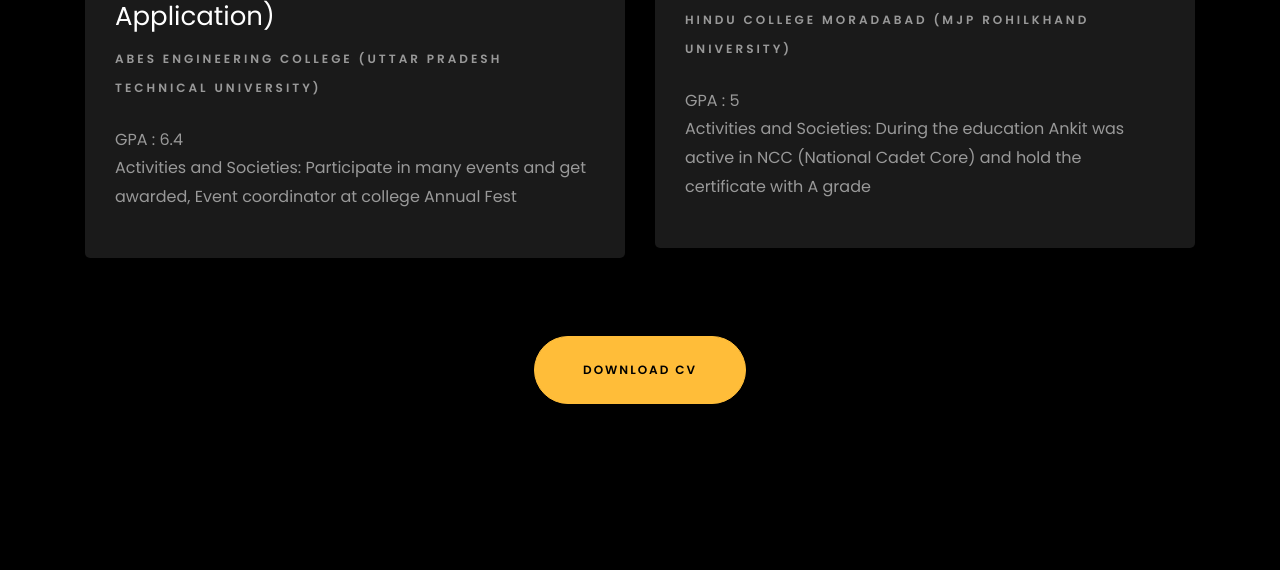
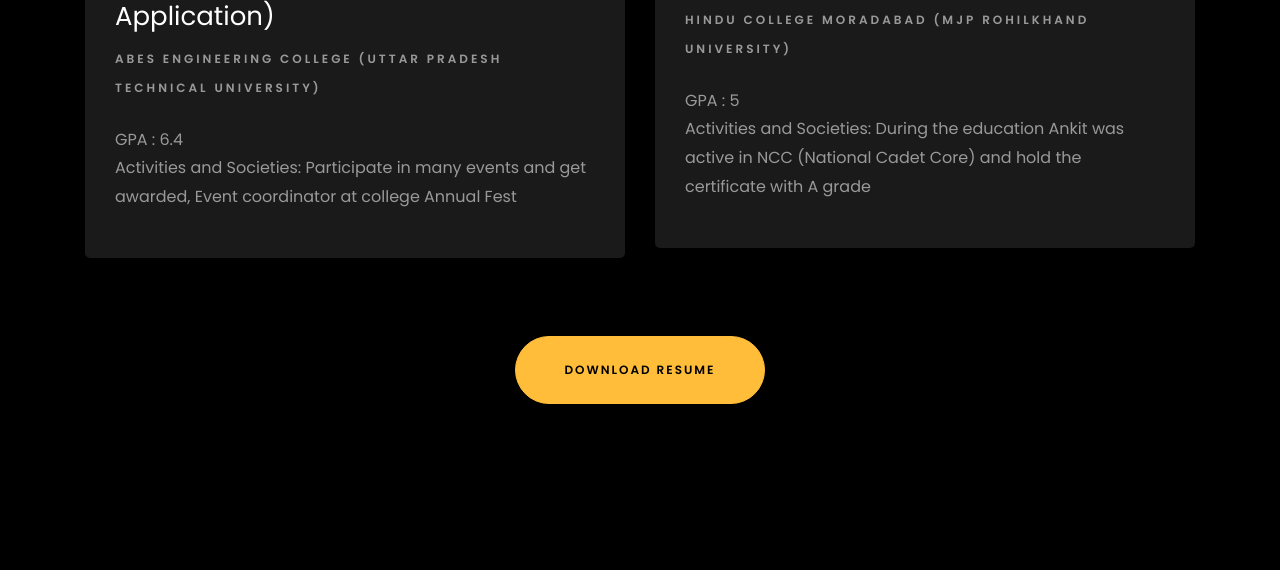
Before and after one commit to rathi-ankit/My-Portfolio, a plain HTML site: page index.html in a window 1280 px wide. Shown: the part 3221-3791 px from the top of the page. Drawn offline with Linux system fonts and the light colour scheme; files whose address does not match are found by name.

Commit message:
new change

```diff
--- a/index.html
+++ b/index.html
@@ -310,7 +310,14 @@
         </div>
         <div class="row justify-content-center mt-5">
           <div class="col-md-6 text-center ftco-animate">
-            <p><a href="#" class="btn btn-primary py-4 px-5">Download CV</a></p>
+            <p>
+              <a
+                href="/documents/Resume-AnkitRathi.doc"
+                class="btn btn-primary py-4 px-5"
+                download
+                >Download Resume</a
+              >
+            </p>
           </div>
         </div>
       </div>
```
Also changed, not shown: 1 other file.
